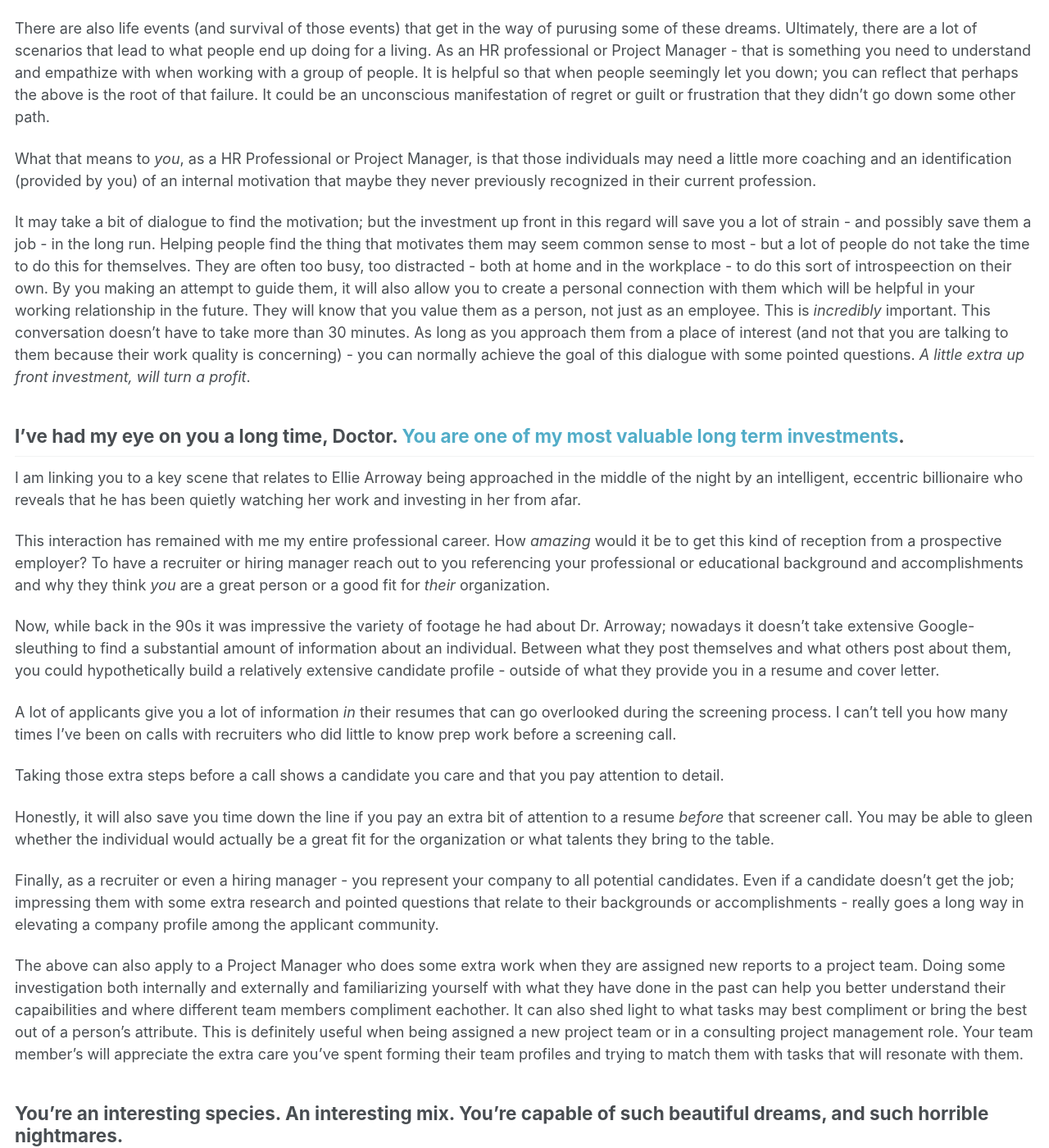
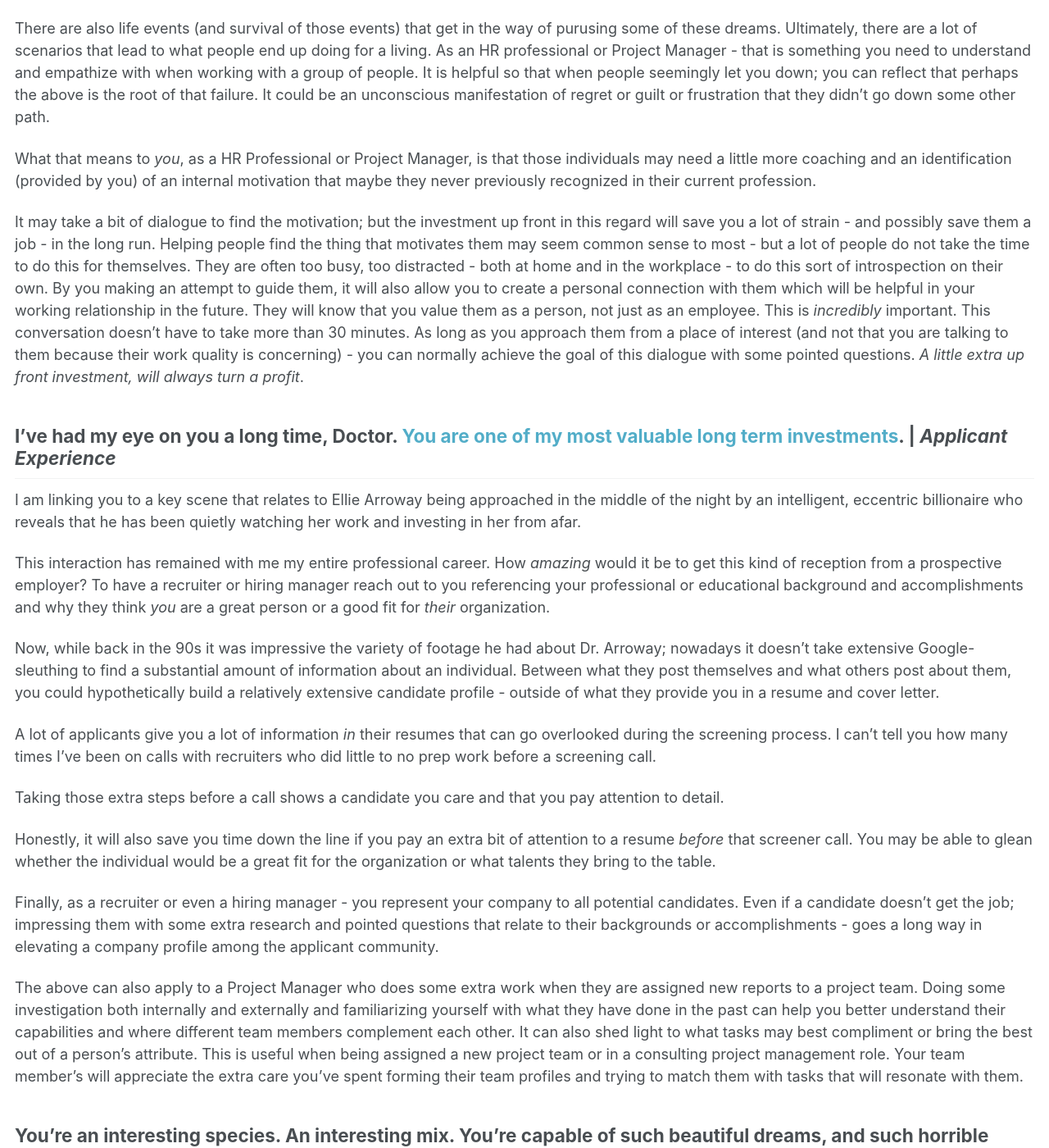
Before and after one commit to firesparks8/firesparks8.github.io, a Jekyll site: the page built from _posts/2017-3-31-The-Contact-Experience.md, in a window 1280 px wide and 1400 px high, scrolled down 843 px. Shown: the whole window at 82% size. Built offline with Jekyll 4.4.1, drawn with Linux system fonts in a browser that asks for light colours; some of the changed text lies outside the part shown.

Commit message:
Update 2017-3-31-The-Contact-Experience.md

```diff
--- a/_posts/2017-3-31-The-Contact-Experience.md
+++ b/_posts/2017-3-31-The-Contact-Experience.md
@@ -23,9 +23,9 @@ There are also life events (and survival of those events) that get in the way of
 
 What that means to *you*, as a HR Professional or Project Manager, is that those individuals may need a little more coaching and an identification (provided by you) of an internal motivation that maybe they never previously recognized in their current profession.
 
-It may take a bit of dialogue to find the motivation; but the investment up front in this regard will save you a lot of strain - and possibly save them a job - in the long run. Helping people find the thing that motivates them may seem common sense to most - but a lot of people do not take the time to do this for themselves. They are often too busy, too distracted - both at home and in the workplace - to do this sort of introspeection on their own. By you making an attempt to guide them, it will also allow you to create a personal connection with them which will be helpful in your working relationship in the future. They will know that you value them as a person, not just as an employee. This is *incredibly* important. This conversation doesn't have to take more than 30 minutes. As long as you approach them from a place of interest (and not that you are talking to them because their work quality is concerning) - you can normally achieve the goal of this dialogue with some pointed questions. *A little extra up front investment, will turn a profit*.
+It may take a bit of dialogue to find the motivation; but the investment up front in this regard will save you a lot of strain - and possibly save them a job - in the long run. Helping people find the thing that motivates them may seem common sense to most - but a lot of people do not take the time to do this for themselves. They are often too busy, too distracted - both at home and in the workplace - to do this sort of introspection on their own. By you making an attempt to guide them, it will also allow you to create a personal connection with them which will be helpful in your working relationship in the future. They will know that you value them as a person, not just as an employee. This is *incredibly* important. This conversation doesn't have to take more than 30 minutes. As long as you approach them from a place of interest (and not that you are talking to them because their work quality is concerning) - you can normally achieve the goal of this dialogue with some pointed questions. *A little extra up front investment, will always turn a profit*.
 
-## I've had my eye on you a long time, Doctor. <a href="https://www.youtube.com/watch?v=ePa6eUxhkYo">You are one of my most valuable long term investments</a>.
+## I've had my eye on you a long time, Doctor. <a href="https://www.youtube.com/watch?v=ePa6eUxhkYo">You are one of my most valuable long term investments</a>. | *Applicant Experience*
 
 I am linking you to a key scene that relates to Ellie Arroway being approached in the middle of the night by an intelligent, eccentric billionaire who reveals that he has been quietly watching her work and investing in her from afar.
 
@@ -33,15 +33,15 @@ This interaction has remained with me my entire professional career. How *amazin
 
 Now, while back in the 90s it was impressive the variety of footage he had about Dr. Arroway; nowadays it doesn't take extensive Google-sleuthing to find a substantial amount of information about an individual. Between what they post themselves and what others post about them, you could hypothetically build a relatively extensive candidate profile - outside of what they provide you in a resume and cover letter.
 
-A lot of applicants give you a lot of information *in* their resumes that can go overlooked during the screening process. I can't tell you how many times I've been on calls with recruiters who did little to know prep work before a screening call.
+A lot of applicants give you a lot of information *in* their resumes that can go overlooked during the screening process. I can't tell you how many times I've been on calls with recruiters who did little to no prep work before a screening call.
 
 Taking those extra steps before a call shows a candidate you care and that you pay attention to detail.
 
-Honestly, it will also save you time down the line if you pay an extra bit of attention to a resume *before* that screener call. You may be able to gleen whether the individual would actually be a great fit for the organization or what talents they bring to the table.
+Honestly, it will also save you time down the line if you pay an extra bit of attention to a resume *before* that screener call. You may be able to glean whether the individual would be a great fit for the organization or what talents they bring to the table.
 
-Finally, as a recruiter or even a hiring manager - you represent your company to all potential candidates. Even if a candidate doesn't get the job; impressing them with some extra research and pointed questions that relate to their backgrounds or accomplishments - really goes a long way in elevating a company profile among the applicant community.
+Finally, as a recruiter or even a hiring manager - you represent your company to all potential candidates. Even if a candidate doesn't get the job; impressing them with some extra research and pointed questions that relate to their backgrounds or accomplishments - goes a long way in elevating a company profile among the applicant community.
 
-The above can also apply to a Project Manager who does some extra work when they are assigned new reports to a project team. Doing some investigation both internally and externally and familiarizing yourself with what they have done in the past can help you better understand their capaibilities and where different team members compliment eachother. It can also shed light to what tasks may best compliment or bring the best out of a person's attribute. This is definitely useful when being assigned a new project team or in a consulting project management role. Your team member's will appreciate the extra care you've spent forming their team profiles and trying to match them with tasks that will resonate with them.
+The above can also apply to a Project Manager who does some extra work when they are assigned new reports to a project team. Doing some investigation both internally and externally and familiarizing yourself with what they have done in the past can help you better understand their capabilities and where different team members complement each other. It can also shed light to what tasks may best compliment or bring the best out of a person's attribute. This is useful when being assigned a new project team or in a consulting project management role. Your team member's will appreciate the extra care you've spent forming their team profiles and trying to match them with tasks that will resonate with them.
 
 ## You're an interesting species. An interesting mix. You're capable of such beautiful dreams, and such horrible nightmares.
 
```
Also changed, not shown: other parts of _posts/2017-3-31-The-Contact-Experience.md (+1 -1 lines).
